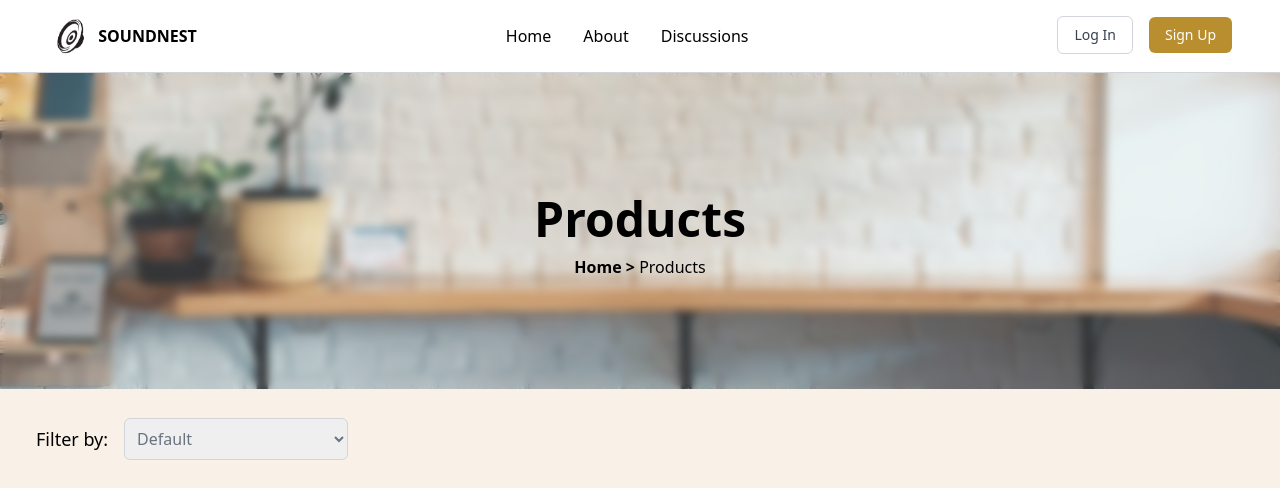
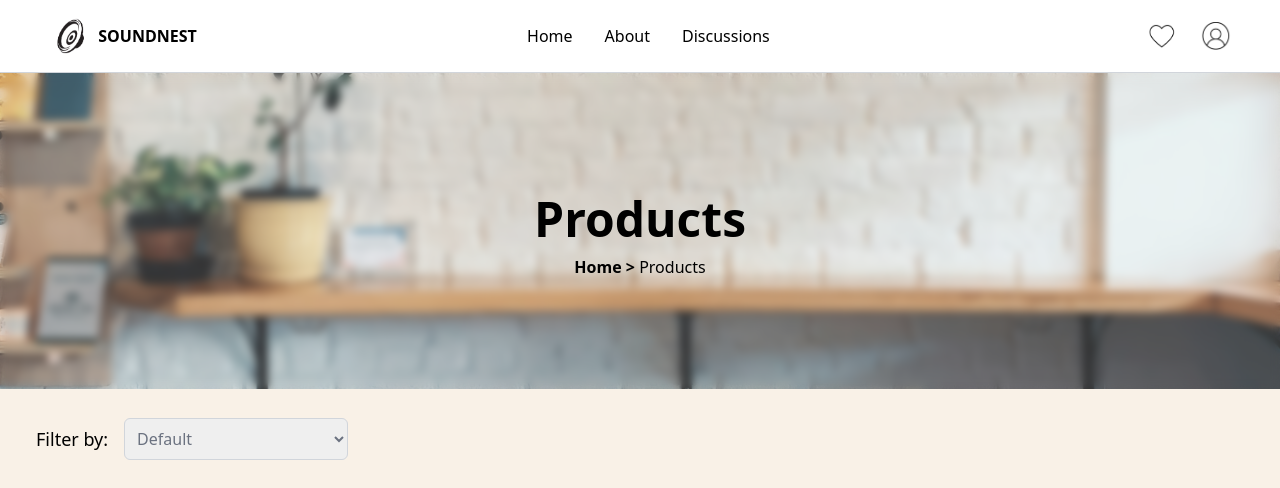
Before and after one commit to F03-PBP/SoundNest, a Django app: page / in a window 1280 px wide. Shown: the top 488 px of the page. Run offline with Django 5.2, Linux system fonts and the light colour scheme; the visitor is signed in with stand-in values (Sample User, id 1); data comes from the database, SQL or seed files in the repository; some libraries are stand-ins or nearby versions.

Commit message:
add icons & make it repsonsive

```diff
--- a/SoundNest/settings.py
+++ b/SoundNest/settings.py
@@ -113,7 +113,7 @@ AUTH_PASSWORD_VALIDATORS = [
 
 LANGUAGE_CODE = 'en-us'
 
-TIME_ZONE = 'UTC'
+TIME_ZONE = 'Asia/Jakarta'
 
 USE_I18N = True
 
--- a/products/templates/main.html
+++ b/products/templates/main.html
@@ -17,9 +17,9 @@
         </div>
     </div>
 
-    <div class="bg-[#F9F1E7] h-[100px] mb-20 flex items-center justify-start px-4">
+    <div class="bg-[#F9F1E7] h-[100px] mb-20 flex items-center justify-start px-4 w-full">
         <div class="container mx-auto max-w-screen-xl flex items-center">
-            <form method="GET" class="flex items-center h-full">
+            <form method="GET" class="flex items-center h-full w-full">
                 <label for="filter" class="text-lg ml-5 mr-4">Filter by:</label>
                 <select name="filter" id="filter" class="border border-gray-300 rounded-md p-2 text-gray-500 focus:border-gray-500 hover:bg-gray-50" onchange="this.form.submit()">
                     <option value="default">Default</option>
@@ -32,8 +32,8 @@
         </div>
     </div>
 
-    <div class="container mx-auto max-w-screen-xl">
-        <div class="grid grid-cols-1 md:grid-cols-2 lg:grid-cols-4 gap-x-8 gap-y-10 justify-items-center">
+    <div class="container mx-auto max-w-screen-xl px-4">
+        <div class="grid grid-cols-1 sm:grid-cols-2 md:grid-cols-3 lg:grid-cols-4 gap-x-8 gap-y-10 justify-items-center">
             {% for product in page_products %}
             <div class="bg-[#F4F5F7] overflow-hidden relative w-[285px] h-[446px] border border-gray-100"><!-- ini perlu ada border gak ya?-->
                 <img src="{% static 'images/templateimage.webp' %}" alt="{{ product.product_name }}" class="w-full h-2/3 object-cover">
@@ -42,9 +42,9 @@
                     <p class="text-xl font-bold text-black mt-1">Rp{{ product.price|intcomma }}</p>
                     <!-- rating dan ada gambar bintang nantinya -->
                      <div class="flex items-center text-lg mt-2">
-                        <span class="text-yellow-500 text-lg">&#9733;</span>
-                        <p class="text-lg ml-2">{{ product.rating }}</p>
-                        <p class="ml-2 text-gray-400">({{ product.reviews }} reviews)</p> <!-- Review count in gray -->
+                        <span class="text-yellow-400 text-lg">&#9733;</span>
+                        <p class="text-lg ml-1">{{ product.rating }}</p>
+                        <p class="ml-2 text-gray-400">({{ product.reviews }} reviews)</p>
                     </div>
                 </div>
             </div>
--- a/products/views.py
+++ b/products/views.py
@@ -26,4 +26,6 @@ def show_product(request):
 
     page_products = paginator.get_page(page_number)
 
-    return render(request, "main.html", {"page_products": page_products})
+    last_login = request.user.last_login
+
+    return render(request, "main.html", {"page_products": page_products, "last_login": last_login})
--- a/templates/footer.html
+++ b/templates/footer.html
@@ -1,7 +1,7 @@
 {% load static %}
 
 <footer class="py-8">
-    <div class="container mx-auto px-4 sm:px-6 lg:px-8 mt-4">
+    <div class="container mx-auto px-4 sm:px-6 lg:px-8 mt-6">
         <div class="flex flex-col md:flex-row justify-between items-start">
             <div class="footer-left">
                 <h2 class="text-2xl font-bold">Soundnest</h2>
--- a/templates/navbar.html
+++ b/templates/navbar.html
@@ -2,13 +2,13 @@
 
 <nav class="border-b border-gray-300 bg-white h-25">
     <div class="max-w-screen mx-auto py-4 px-6 md:px-12 h-full">
-        <div class="flex justify-between h-full">
+        <div class="flex justify-between items-center h-full">
             <a href="/" class="flex items-center font-bold">
                 <img src="{% static 'images/logo.webp' %}" alt="Soundnest Logo" class="h-10 w-auto mr-1">
                 SOUNDNEST
             </a>
 
-            <!-- (Hamburger Icon) -->
+            <!-- Hamburger Icon (Mobile) -->
             <div class="md:hidden flex">
                 <button id="mobileMenuButton" class="focus:outline-none">
                     <svg xmlns="http://www.w3.org/2000/svg" class="h-6 w-6" fill="none" viewBox="0 0 24 24" stroke="currentColor">
@@ -18,44 +18,19 @@
             </div>
 
             <!-- Desktop Menu -->
-            <ul class="hidden md:flex items-center space-x-8">
+            <ul class="hidden md:flex items-center justify-center flex-grow space-x-8">
                 <a href="/"><li>Home</li></a>
                 <a href="/"><li>About</li></a>
                 <a href="/"><li>Discussions</li></a>
             </ul>
 
-            <!-- Dropdown -->
-            <div class="relative hidden md:inline-block">
-                {% if current_user %}
-                    <button id="dropdownButton" data-username="{{ current_user.username }}" class="inline-flex justify-center w-full rounded-md border border-gray-300 shadow-sm px-4 py-2 bg-white text-sm font-medium text-gray-700 hover:bg-gray-50" aria-expanded="true" aria-haspopup="true">
-                        Hello, {{ current_user.username }}
-                        <svg class="-mr-1 ml-2 h-5 w-5" xmlns="http://www.w3.org/2000/svg" viewBox="0 0 20 20" fill="currentColor">
-                            <path fill-rule="evenodd" d="M5.23 7.21a.75.75 0 011.06.02L10 10.66l3.71-3.43a.75.75 0 011.06 1.06l-4.25 3.93a.75.75 0 01-1.06 0L5.21 8.29a.75.75 0 01.02-1.08z" clip-rule="evenodd" />
-                        </svg>
-                    </button>
-
-                    <div id="dropdownMenu" class="hidden origin-top-right absolute right-0 mt-2 w-56 rounded-md shadow-lg bg-gray-100 text-sm text-gray-700 px-4 py-2" role="menu" aria-orientation="vertical" aria-labelledby="dropdownButton">
-                        <div class="py-1" role="none">
-                            <a href="#" class="block hover:bg-gray-200" role="menuitem">Profile</a>
-
-                            <p class="py-2">Last Login : {{ last_login }}</p>
-                            <a href="/">
-                                <button type="submit" class="w-full text-left bg-red-400 hover:bg-red-500 text-white text-center rounded-md" role="menuitem">
-                                    Logout
-                                </button>
-                            </a>
-                        </div>
-                    </div>
-                {% else %}
-                    <div class="space-x-4 flex items-center">
-                        <a href="/login" class="text-sm font-medium text-gray-700 hover:text-gray-900 px-4 py-2 border border-gray-300 rounded-md hover:bg-gray-50">
-                            Log In
-                        </a>
-                        <a href="/signup" class="text-sm font-medium text-white bg-[#B88E2F] hover:bg-amber-900 px-4 py-2 rounded-md">
-                            Sign Up
-                        </a>
-                    </div>
-                {% endif %}
+            <div class="hidden md:flex items-center space-x-6 ml-12">
+                <a href="/wishlist">
+                    <img src="{% static 'images/wishicon.webp' %}" alt="My Wishlist" class="h-6 w-7">
+                </a>
+                <a href="/profile">
+                    <img src="{% static 'images/profile.webp' %}" alt="My Profile" class="h-7 w-8">
+                </a>
             </div>
         </div>
     </div>
@@ -64,24 +39,49 @@
     <div id="mobileMenu" class="hidden md:hidden bg-gray-100 text-md text-gray-700 px-6 pt-4 pb-6">
         <ul class="flex flex-col items-center justify-center space-y-3 text-center">
             <li class="w-full">
-                <a href="/" class="block hover:bg-gray-200 rounded-lg py-2">Home</a>
+                <a href="/" class="block hover:bg-[#F9F1E7] rounded-lg py-2">Home</a>
             </li>
-
             <li class="w-full">
-                <a href="/" class="block hover:bg-gray-200 rounded-lg py-2">About</a>
+                <a href="/" class="block hover:bg-[#F9F1E7] rounded-lg py-2">About</a>
             </li>
-
             <li class="w-full">
-                <a href="/" class="block hover:bg-gray-200 rounded-lg py-2">Discussions</a>
+                <a href="/" class="block hover:bg-[#F9F1E7] rounded-lg py-2">Discussions</a>
             </li>
-
+            <!-- Profile Icon (Mobile) -->
             <li class="w-full">
-                <a href="#" class="block hover:bg-gray-200 rounded-lg py-2">Profile</a>
+                <a href="/profile" class="block hover:bg-[#F9F1E7] rounded-lg py-2">
+                    Profile
+                </a>
             </li>
             <p class="py-2">Last Login: {{ last_login }}</p>
             <li class="w-full">
-                <a href="/" class="block bg-red-400 hover:bg-red-500 rounded-lg py-2 text-white">Logout</a>
+                <a href="/" class="block bg-[#B88E2F] hover:bg-amber-900 rounded-lg py-2 text-white">Logout</a>
             </li>
         </ul>
     </div>
 </nav>
+
+<script>
+    var dropdownMenu = document.getElementById('dropdownMenu');
+    var dropdownButton = document.getElementById('dropdownButton');
+    var mobileMenu = document.getElementById('mobileMenu');
+    var mobileMenuButton = document.getElementById('mobileMenuButton');
+
+    dropdownButton?.addEventListener('click', function () {
+        dropdownMenu.classList.toggle('hidden');
+    });
+
+    mobileMenuButton?.addEventListener('click', function () {
+        mobileMenu.classList.toggle('hidden');
+    });
+
+    // Close Dropdown
+    window.onclick = function(event) {
+        if (!dropdownButton?.contains(event.target)) {
+            dropdownMenu.classList.add('hidden');
+        }
+        if (!mobileMenuButton?.contains(event.target) && !mobileMenu.contains(event.target)) {
+            mobileMenu.classList.add('hidden');
+        }
+    }
+</script>
```
Also changed, not shown: templates/base.html (+0 -38 lines), products/templates/details.html (added), static/images/profile.webp (added), static/images/wishicon.webp (added).
